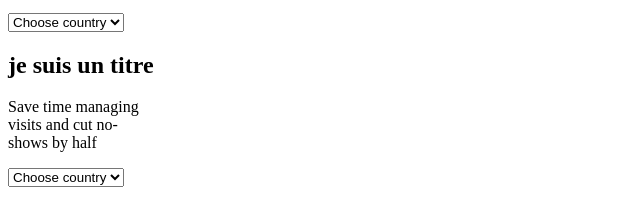
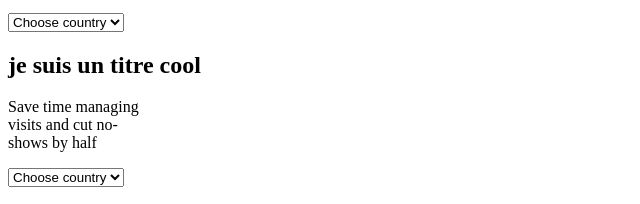
Before and after one commit to Dr-nor/Studi, a plain HTML site: page index.html in a window 1280 px wide. Shown: the part 407-611 px from the top of the page, 0-640 px from the left. Drawn offline with Linux system fonts and the light colour scheme.

Commit message:
Update index.html

```diff
--- a/index.html
+++ b/index.html
@@ -58,7 +58,7 @@
                 </select>
         </div>
         <div id="B">
-            <h1>je suis un titre</h1>
+            <h1>je suis un titre cool</h1>
             <p>
                 Save time managing<br> visits and cut no-<br>shows by half
             </p>
```
